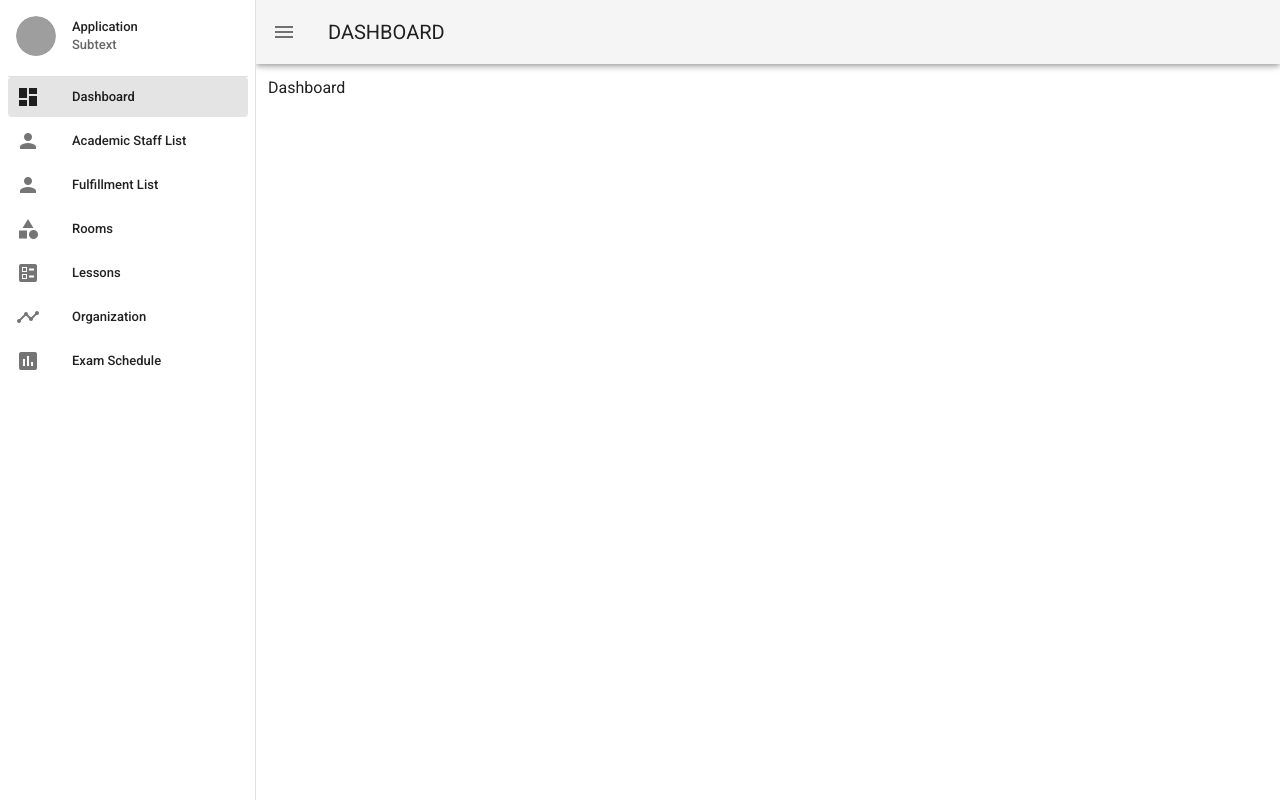
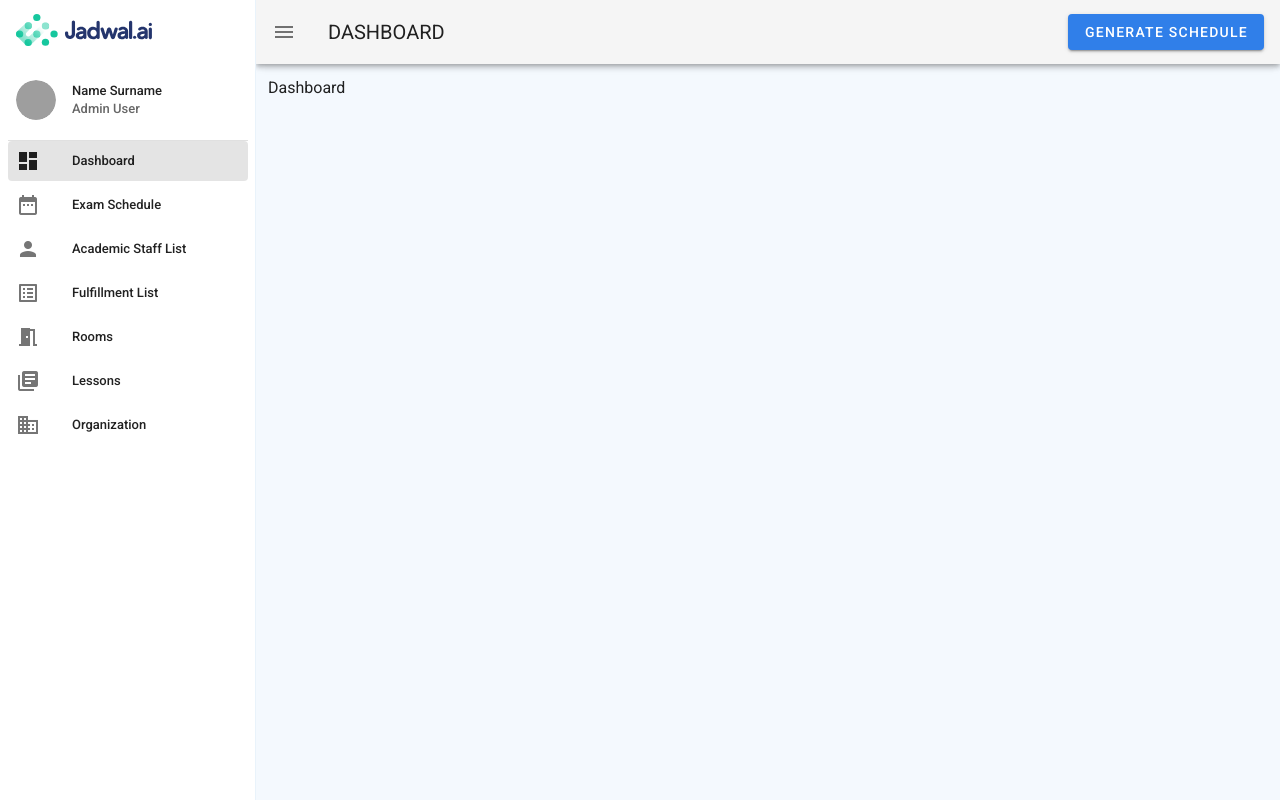
Before and after one commit to devteam14/web-jadwal, a Vue app: page / in a window 1280 px wide. Built offline with nearby package versions, Linux system fonts and the light colour scheme; sample sign-in values are in the browser's storage; grey boxes are pictures that could not be loaded.

Commit message:
style changes done

```diff
--- a/src/App.vue
+++ b/src/App.vue
@@ -1,16 +1,20 @@
 <template>
 <v-app>
+    <v-navigation-drawer v-model="drawer" app >
+        <v-list dense nav class="py-0">
+            <v-list-item two-line>
 
-    <v-navigation-drawer v-model="drawer" app>
-        <v-list dense nav class="py-0">
+                    <img src="./assets/jadwal-logo.svg" />
+
+            </v-list-item>
             <v-list-item two-line>
                 <v-list-item-avatar>
                     <img src="https://randomuser.me/api/portraits/men/81.jpg">
                 </v-list-item-avatar>
 
                 <v-list-item-content>
-                    <v-list-item-title>Application</v-list-item-title>
-                    <v-list-item-subtitle>Subtext</v-list-item-subtitle>
+                    <v-list-item-title>{{user.name}}</v-list-item-title>
+                    <v-list-item-subtitle>{{user.title}}</v-list-item-subtitle>
                 </v-list-item-content>
             </v-list-item>
 
@@ -28,8 +32,12 @@
         </v-list>
     </v-navigation-drawer>
     <v-app-bar app>
-        <v-app-bar-nav-icon @click.stop="drawer = !drawer"></v-app-bar-nav-icon>
+        <v-app-bar-nav-icon  @click.stop="drawer = !drawer"></v-app-bar-nav-icon>
         <v-toolbar-title>{{ currentRoute }}</v-toolbar-title>
+               <v-spacer></v-spacer>
+                    <v-btn primary color="primary"  dark v-on="on">
+                        Generate Schedule
+                    </v-btn>
     </v-app-bar>
     <!-- <v-toolbar color="white" app fixed :clipped-left="$vuetify.breakpoint.mdAndUp">
       <v-toolbar-side-icon @click.native="drawer = !drawer"></v-toolbar-side-icon>
@@ -44,7 +52,7 @@
     </v-breadcrumbs>
       <v-spacer></v-spacer>
     </v-toolbar> -->
-    <v-content>
+    <v-content >
         <v-container fluid fill-height>
             <v-layout>
                 <router-view></router-view>
@@ -58,13 +66,24 @@ export default {
     name: "App",
     data: () => ({
         color: 'primary',
-        drawer: null,
+        drawer: true,
+        mini: true,
         breadcrumbs: [],
         currentRoute: null,
+           user:{
+            name: "Name Surname",
+            title:"Admin User"
+        },
+
         items: [{
                 icon: "dashboard",
                 title: "Dashboard",
                 route: "dashboard"
+            },
+              {
+                icon: "date_range",
+                title: "Exam Schedule",
+                route: "exam_schedule"
             },
             {
                 icon: "person",
@@ -72,30 +91,26 @@ export default {
                 route: "academic_staff_list"
             },
             {
-                icon: "person",
+                icon: "list_alt",
                 title: "Fulfillment List",
                 route: "fulfillment_list"
             },
             {
-                icon: "category",
+                icon: "meeting_room",
                 title: "Rooms",
                 route: "rooms"
             },
             {
-                icon: "ballot",
+                icon: "library_books",
                 title: "Lessons",
                 route: "lessons"
             },
             {
-                icon: "timeline",
+                icon: "domain",
                 title: "Organization",
                 route: "organization"
-            },
-            {
-                icon: "poll",
-                title: "Exam Schedule",
-                route: "exam_schedule"
             }
+
         ]
     }),
     computed: {
--- a/src/app.scss
+++ b/src/app.scss
@@ -0,0 +1,24 @@
+.theme--light.v-application{
+    background-color:#F4F9FE;
+
+}
+
+.v-card {
+    -webkit-box-shadow: 0 4px 8px 0px rgba(1, 151, 246, 0.2);
+    box-shadow: 0 4px 8px 0px rgba(1, 151, 246, 0.2)
+}
+
+.v-toolbar {
+
+    -webkit-box-shadow: none;
+    box-shadow: none
+}
+
+.theme--light.v-navigation-drawer:not(.v-navigation-drawer--floating) .v-navigation-drawer__border{
+    background-color: rgb(233, 243, 251);
+}
+
+.v-data-table-header {
+    background-color: #F9FAFB;
+    border-top:1px solid #CAD6E6;
+}
--- a/src/components/Lessons/Index.vue
+++ b/src/components/Lessons/Index.vue
@@ -1,17 +1,20 @@
 <template>
-<v-container fluid fill-height>
+<v-container fluid fill-height >
     <v-layout>
         <v-flex>
-            <v-card-title>
-                <v-flex xs12 sm4>
-                    <v-text-field v-model="search" append-icon="search" label="Search" single-line outlined height="20"></v-text-field>
+            <v-card :raised="raised" :elevation="elevation">
+                <v-card-title class="py-4">
+                    <v-flex xs12 sm6 md3>
+                      <v-text-field v-model="search" append-icon="search" label="Search"  single-line outlined hide-details></v-text-field>
                     </v-flex>
-                <v-btn class="ma-2" outlined color="primary">
+                       <v-spacer></v-spacer>
+                    <v-btn outlined color="primary"  dark v-on="on">
                         <v-icon>save_alt</v-icon>Export
                     </v-btn>
-                <v-spacer></v-spacer>
+
                 </v-card-title>
-            <v-data-table :search="search" :headers="headers" :items="data" :page.sync="pagination.page" :items-per-page="pagination.itemsPerPage" hide-default-footer class="elevation-1" @page-count="pageCount = $event">
+                <v-data-table  multi-sort :search="search" :headers="headers" :items="data" :page.sync="pagination.page" :items-per-page="pagination.itemsPerPage"  @page-count="pageCount = $event" >
+
                     <template v-slot:item.code="props">
                         <v-edit-dialog :return-value.sync="props.item.code" large persistent @save="save" @cancel="cancel" @open="open" @close="close">
                             <div>{{ props.item.code }}</div>
@@ -39,9 +42,8 @@
                     {{ snackText }}
                 <v-btn text @click="snack = false">Close</v-btn>
                 </v-snackbar>
-            <div class="text-right pt-2">
-                <v-pagination v-model="pagination.page" :length="pages" :total-visible="7"></v-pagination>
-            </div>
+
+            </v-card>
         </v-flex>
     </v-layout>
 </v-container>
--- a/src/components/Organization/Index.vue
+++ b/src/components/Organization/Index.vue
@@ -1,17 +1,20 @@
 <template>
-<v-container fluid fill-height>
+<v-container fluid fill-height >
     <v-layout>
         <v-flex>
-            <v-card-title>
-                <v-flex xs12 sm4>
-                    <v-text-field v-model="search" append-icon="search" label="Search" single-line outlined height="20"></v-text-field>
+            <v-card :raised="raised" :elevation="elevation">
+                <v-card-title class="py-4">
+                    <v-flex xs12 sm6 md3>
+                      <v-text-field v-model="search" append-icon="search" label="Search"  single-line outlined hide-details></v-text-field>
                     </v-flex>
-                <v-btn class="ma-2" outlined color="primary">
+                       <v-spacer></v-spacer>
+                    <v-btn outlined color="primary"  dark v-on="on">
                         <v-icon>save_alt</v-icon>Export
                     </v-btn>
-                <v-spacer></v-spacer>
+
                 </v-card-title>
-            <v-data-table :search="search" :headers="headers" :items="data" :page.sync="pagination.page" :items-per-page="pagination.itemsPerPage" hide-default-footer class="elevation-1" @page-count="pageCount = $event">
+                <v-data-table  multi-sort :search="search" :headers="headers" :items="data" :page.sync="pagination.page" :items-per-page="pagination.itemsPerPage"  @page-count="pageCount = $event" >
+
                     <template v-slot:item.code="props">
                         <v-edit-dialog :return-value.sync="props.item.code" large persistent @save="save" @cancel="cancel" @open="open" @close="close">
                             <div>{{ props.item.code }}</div>
@@ -39,9 +42,8 @@
                     {{ snackText }}
                 <v-btn text @click="snack = false">Close</v-btn>
                 </v-snackbar>
-            <div class="text-right pt-2">
-                <v-pagination v-model="pagination.page" :length="pages" :total-visible="7"></v-pagination>
-            </div>
+
+            </v-card>
         </v-flex>
     </v-layout>
 </v-container>
--- a/src/components/Rooms/Index.vue
+++ b/src/components/Rooms/Index.vue
@@ -1,17 +1,20 @@
 <template>
-<v-container fluid fill-height>
+<v-container fluid fill-height >
     <v-layout>
         <v-flex>
-            <v-card-title>
-                <v-flex xs12 sm4>
-                    <v-text-field v-model="search" append-icon="search" label="Search" single-line outlined height="20"></v-text-field>
+            <v-card :raised="raised" :elevation="elevation">
+                <v-card-title class="py-4">
+                    <v-flex xs12 sm6 md3>
+                      <v-text-field v-model="search" append-icon="search" label="Search"  single-line outlined hide-details></v-text-field>
                     </v-flex>
-                <v-btn class="ma-2" outlined color="primary">
+                       <v-spacer></v-spacer>
+                    <v-btn outlined color="primary"  dark v-on="on">
                         <v-icon>save_alt</v-icon>Export
                     </v-btn>
-                <v-spacer></v-spacer>
+
                 </v-card-title>
-            <v-data-table :search="search" :headers="headers" :items="data" :page.sync="pagination.page" :items-per-page="pagination.itemsPerPage" hide-default-footer class="elevation-1" @page-count="pageCount = $event">
+                <v-data-table  multi-sort :search="search" :headers="headers" :items="data" :page.sync="pagination.page" :items-per-page="pagination.itemsPerPage"  @page-count="pageCount = $event" >
+
                     <template v-slot:item.code="props">
                         <v-edit-dialog :return-value.sync="props.item.code" large persistent @save="save" @cancel="cancel" @open="open" @close="close">
                             <div>{{ props.item.code }}</div>
@@ -39,9 +42,8 @@
                     {{ snackText }}
                 <v-btn text @click="snack = false">Close</v-btn>
                 </v-snackbar>
-            <div class="text-right pt-2">
-                <v-pagination v-model="pagination.page" :length="pages" :total-visible="7"></v-pagination>
-            </div>
+
+            </v-card>
         </v-flex>
     </v-layout>
 </v-container>
--- a/src/plugins/vuetify.js
+++ b/src/plugins/vuetify.js
@@ -2,7 +2,8 @@ import 'material-design-icons-iconfont/dist/material-design-icons.css'
 
 import Vue from 'vue';
 import Vuetify from 'vuetify/lib';
-import 'vuetify/dist/vuetify.min.css'
+import 'vuetify/dist/vuetify.min.css';
+import colors from 'vuetify/lib/util/colors'
 
 Vue.use(Vuetify);
 
@@ -10,4 +11,15 @@ export default new Vuetify({
   icons: {
     iconfont: 'md',
   },
+  theme: {
+    themes: {
+      light: {
+        primary: '#307FE9',
+        secondary: colors.grey.darken1,
+        accent: colors.shades.black,
+        error: '#E24152',
+        success: '#0EC59B',
+      },
+    },
+  },
 });
```
Also changed, not shown: src/components/AcademicStaffList/Index.vue (+12 -10 lines), src/components/ExamSchedule/Index.vue (+19 -10 lines), src/components/FulfillmentList/Index.vue (+12 -10 lines), src/assets/jadwal-logo.svg (added). Lines whose indentation alone changed are shown as unchanged.
